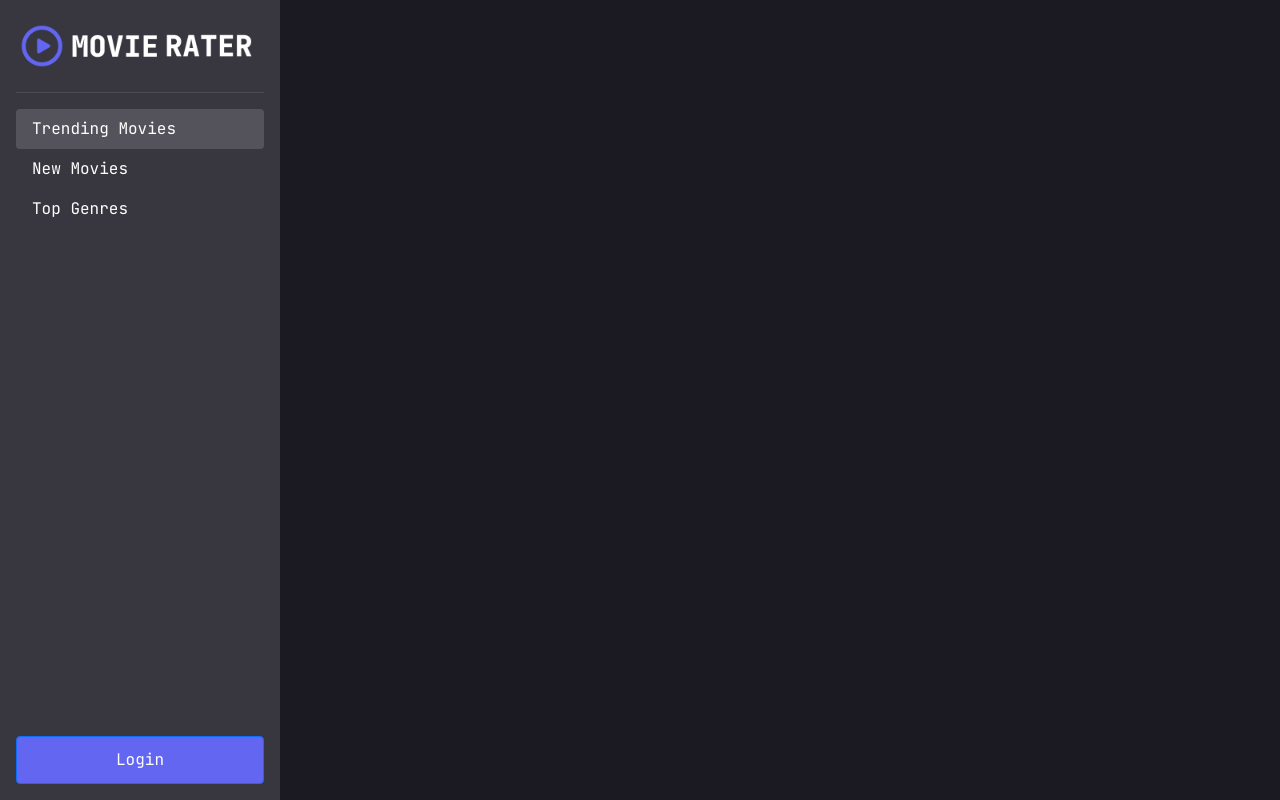
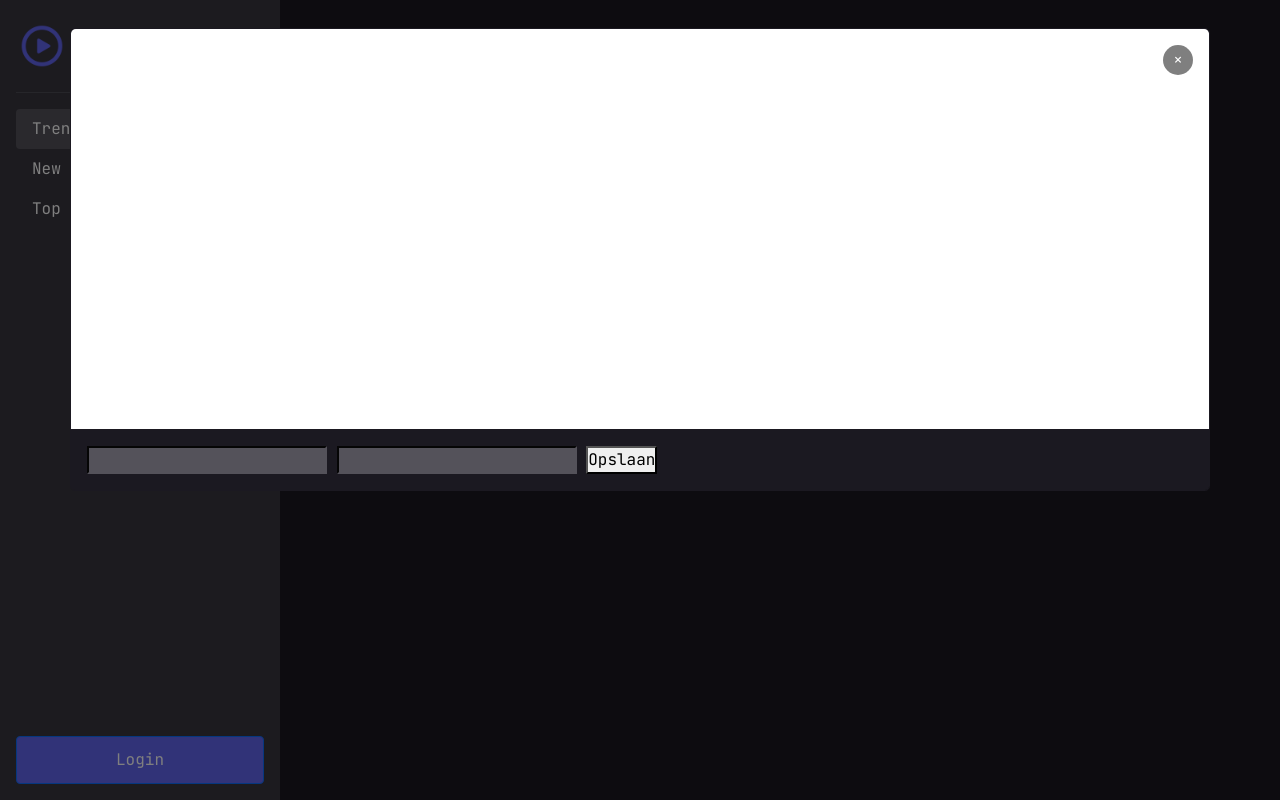
Before and after one commit to msvdaamen/school-flask-project-1.0, a Flask app: page /movies/popular in a window 1280 px wide. Run offline with Flask 2, Linux system fonts and the light colour scheme; data that the repository does not hold is empty; some libraries are stand-ins or nearby versions.

Commit message:
Auto stash before merge of "main" and "origin/main"

```diff
--- a/app.py
+++ b/app.py
@@ -8,6 +8,10 @@ app = Flask(__name__)
 app.config.from_file("config.json", load=json.load)
 app.config['SQLALCHEMY_DATABASE_URI'] = 'mysql+pymysql://root:@localhost/movie-project?charset=utf8mb4'
 app.config['SQLALCHEMY_TRACK_MODIFICATIONS'] = False
+
+UPLOAD_FOLDER = 'public/images'
+ALLOWED_EXTENSIONS = {'png', 'jpg', 'jpeg', 'gif'}
+app.config['UPLOAD_FOLDER'] = UPLOAD_FOLDER
 
 db = SQLAlchemy(app)
 migrate = Migrate(app, db)
@@ -30,6 +34,7 @@ from directors.models.director import Director
 from actors.models.actor import Actor
 from movies.models.movie import Movie
 from movies.models.movieRole import MovieRole
+from images.models.Image import Image
 
 @login_manager.user_loader
 def load_user(user_id):
--- a/movies/models/movie.py
+++ b/movies/models/movie.py
@@ -1,4 +1,6 @@
 from sqlalchemy import Column, Integer, String, UniqueConstraint, ForeignKey, Date
+from sqlalchemy.orm import relationship
+
 from app import db
 
 
@@ -9,6 +11,10 @@ class Movie(db.Model):
     director_id = Column(Integer, ForeignKey("directors.id", ondelete="CASCADE"), nullable=False)
     title = Column(String(255))
     date = Column(Date, nullable=False)
+    cover_id = Column(Integer, ForeignKey('images.id', ondelete="RESTRICT"), nullable=False)
+    cover = relationship("Image", back_populates="movie_cover", foreign_keys='Movie.cover_id', uselist=False)
+    banner_id = Column(Integer, ForeignKey('images.id', ondelete="RESTRICT"), nullable=False)
+    banner = relationship("Image", back_populates="movie_banner", foreign_keys='Movie.banner_id', uselist=False)
 
     def toJson(self):
         return {
--- a/movies/templates/popular.html
+++ b/movies/templates/popular.html
@@ -34,18 +34,17 @@
 					<span aria-hidden="true">&times;</span>
 				</button>
 				<div class="banner">
-					<img src="https://www.vvng.com/wp-content/uploads/2019/03/Captain-Marvel.jpg" alt="">
+					<input type="file" hidden id="movie-modal-banner-file-upload">
+					<div class="banner-preview" id="movie-modal-preview-banner"></div>
+					<img id="movie-modal-preview-banner-preview" src="">
+<!--					<img src="https://www.vvng.com/wp-content/uploads/2019/03/Captain-Marvel.jpg" alt="">-->
 				</div>
 			</div>
 			<div class="modal-body">
-<!--				<button type="button" class="modal-close" data-dismiss="modal" aria-label="Close">-->
-<!--					<span aria-hidden="true">&times;</span>-->
-<!--				</button>-->
-<!--				<div class="banner">-->
-<!--					<img src="https://www.vvng.com/wp-content/uploads/2019/03/Captain-Marvel.jpg" alt="">-->
-<!--				</div>-->
 				<div class="content">
-					<p id="movie-modal-title"></p>
+					<input id="movie-modal-title-input" type="text">
+					<input id="movie-modal-date-input" type="text">
+					<button id="movie-modal-submit-button">Opslaan</button>
 				</div>
 			</div>
 <!--			<div class="modal-footer">-->
--- a/movies/views.py
+++ b/movies/views.py
@@ -1,13 +1,22 @@
-from flask import render_template, Blueprint, jsonify
-from itsdangerous import Serializer
+import os
+import string
+import random
 
+from flask import render_template, Blueprint
+from werkzeug.utils import secure_filename
+
+from app import ALLOWED_EXTENSIONS, app
+from movies.forms import UpdateMovieForm
 from movies.models.movie import Movie
 
 bp = Blueprint('movies', __name__, url_prefix='/movies', template_folder='templates')
 
+def allowed_file(filename):
+    return '.' in filename and filename.rsplit('.', 1)[1].lower() in ALLOWED_EXTENSIONS
+
 @bp.get("/popular")
 def showPopular():
-    movies = Movie.query.all()
+    movies = Movie.query.join(Movie.cover).all()
     return render_template('popular.html', movies=movies)
 
 
@@ -15,3 +24,20 @@ def showPopular():
 def getMovie(id):
     movie = Movie.query.filter(Movie.id == id).first()
     return movie.toJson()
+
+
+@bp.post('<int:id>')
+def updateMovie(id):
+    payload = UpdateMovieForm()
+    if not payload.validate():
+        return "Bad request", 400
+    cover = payload.cover.data
+    if cover:
+        filename = secure_filename(cover.filename)
+        extension = filename.split('.')[-1]
+        file_name = ''.join(random.choice(string.ascii_lowercase) for i in range(16)) + "." + extension
+        cover.save(os.path.join(app.config['UPLOAD_FOLDER'], file_name))
+        return file_name
+    return {
+        "hier": "adasd"
+    }
--- a/static/js/movies.js
+++ b/static/js/movies.js
@@ -5,12 +5,13 @@ const movieCards = document.getElementById('movies-container');
 
 let movieModalData = null;
 
+movieModal.toggle();
 movieCards.addEventListener('click', async (event) => {
     const target = isCardClick(event.path);
     if (target) {
         const id = target.dataset.id;
-        const movie = await fetch(`http://localhost:5000/movies/${id}`).then(r => r.json());
-        setModalInfo(target, movie);
+        movieModalData = await fetch(`http://localhost:5000/movies/${id}`).then(r => r.json());
+        setModalInfo(target, movieModalData);
         movieModal.toggle();
     }
 });
@@ -18,6 +19,42 @@ movieCards.addEventListener('click', async (event) => {
 modalEl.addEventListener('hide.bs.modal', () => {
     console.log('hide modal');
 })
+
+// document.getElementById('movie-modal-save-button').addEventListener('click', async () => {
+//     const id = movieModalData.id;
+//     const fileInput = document.getElementById('movie-modal-image');
+//     const cover = fileInput.files[0];
+//     const title = 'test';
+//     const payload = new FormData();
+//     payload.append('cover', cover, cover.name);
+//     payload.append('title', title);
+//     const response = await fetch(`http://localhost:5000/movies/${id}`, {
+//         method: 'POST',
+//         body: payload
+//     }).then(r => r.json());
+//     console.log(response)
+// });
+
+
+document.getElementById('movie-modal-preview-banner').addEventListener('click', () => {
+    document.getElementById('movie-modal-banner-file-upload').click();
+});
+
+document.getElementById('movie-modal-banner-file-upload').addEventListener('change', (event) => {
+    setModalPreviewBanner();
+});
+document.getElementById('movie-modal-preview-banner-preview').addEventListener('click', () => {
+    document.getElementById('movie-modal-banner-file-upload').click();
+});
+
+function setModalPreviewBanner() {
+    if (document.getElementById('movie-modal-preview-banner')) {
+        document.getElementById('movie-modal-preview-banner').remove();
+    }
+    const file = document.getElementById('movie-modal-banner-file-upload').files[0];
+    document.getElementById('movie-modal-preview-banner-preview').src = URL.createObjectURL(file);
+}
+
 
 function isCardClick(path) {
     for (const target of path) {
@@ -33,6 +70,5 @@ function isCardClick(path) {
  * @param modal {HTMLDivElement}
  */
 function setModalInfo(modal, movie) {
-    console.log(movie);
     document.getElementById('movie-modal-title').innerText = movie.title;
 }
--- a/static/style.css
+++ b/static/style.css
@@ -172,25 +172,3 @@ input::placeholder {
     width: 100%;
 	object-fit: contain;
 }
-
-
-
-.movie-modal > .modal-dialog > .modal-content > .modal-header > .modal-close {
-    position: absolute;
-    right: 1rem;
-    top: 1rem;
-    border-radius: 50%;
-    width: 30px;
-    height: 30px;
-    border-color: transparent;
-    transition: all 200ms;
-    color: #fff !important;
-    background-color: rgba(0, 0, 0, 0.5);
-}
-.movie-modal > .modal-dialog > .modal-content > .modal-header > .modal-close:hover {
-    background-color: rgba(0, 0, 0, 0.2);
-}
-.movie-modal .modal-dialog > .modal-content {
-    background-color: var(--gray-800) !important;
-    border-color: var(--gray-800) !important;
-}
--- a/static/styles/movie-modal.css
+++ b/static/styles/movie-modal.css
@@ -1,18 +1,45 @@
-#movie-modal > .modal-dialog > .modal-content {
-    /*background: url("https://www.vvng.com/wp-content/uploads/2019/03/Captain-Marvel.jpg");*/
-    /*background-size: cover;*/
+#movie-modal .modal-content {
+    background-color: var(--gray-800) !important;
+    border-color: var(--gray-800) !important;
 }
-#movie-modal > .modal-dialog > .modal-content {
-    border-color: transparent !important;
-}
-#movie-modal > .modal-dialog > .modal-content > .modal-header {
+#movie-modal .modal-header {
     padding: 0;
     border-color: transparent !important;
+    max-height:100%;
+    width: 100%;
 }
-#movie-modal > .modal-dialog > .modal-content > .modal-header {
-    max-height:100%;
+#movie-modal .modal-close {
+    position: absolute;
+    right: 1rem;
+    top: 1rem;
+    border-radius: 50%;
+    width: 30px;
+    height: 30px;
+    border-color: transparent;
+    transition: all 200ms;
+    color: #fff !important;
+    background-color: rgba(0, 0, 0, 0.5);
 }
-#movie-modal > .modal-dialog > .modal-content > .modal-header > .banner > img {
+#movie-modal .modal-close:hover {
+    background-color: rgba(0, 0, 0, 0.2);
+}
+#movie-modal .banner {
+    width: 100%;
+    height: 100%;
+    display: flex;
+    justify-content: center;
+    cursor: pointer;
+}
+#movie-modal  .banner > img {
     max-width:100%;
     max-height:100%;
+    object-fit: cover;
 }
+
+#movie-modal .banner-preview {
+    border-top-left-radius: 0.3rem;
+    border-top-right-radius: 0.3rem;
+    background-color: white;
+    width: 100%;
+    height: 400px;
+}
```
Also changed, not shown: images/models/Image.py (added, +13 -0 lines), migrations/versions/7344d50630dc_add_images.py (added, +64 -0 lines), movies/forms.py (added, +9 -0 lines), images/__init__.py (added), public/images/lfvaxexmpnrflqgm.jpg (added), public/images/test.jpg (added), 1 other file.
